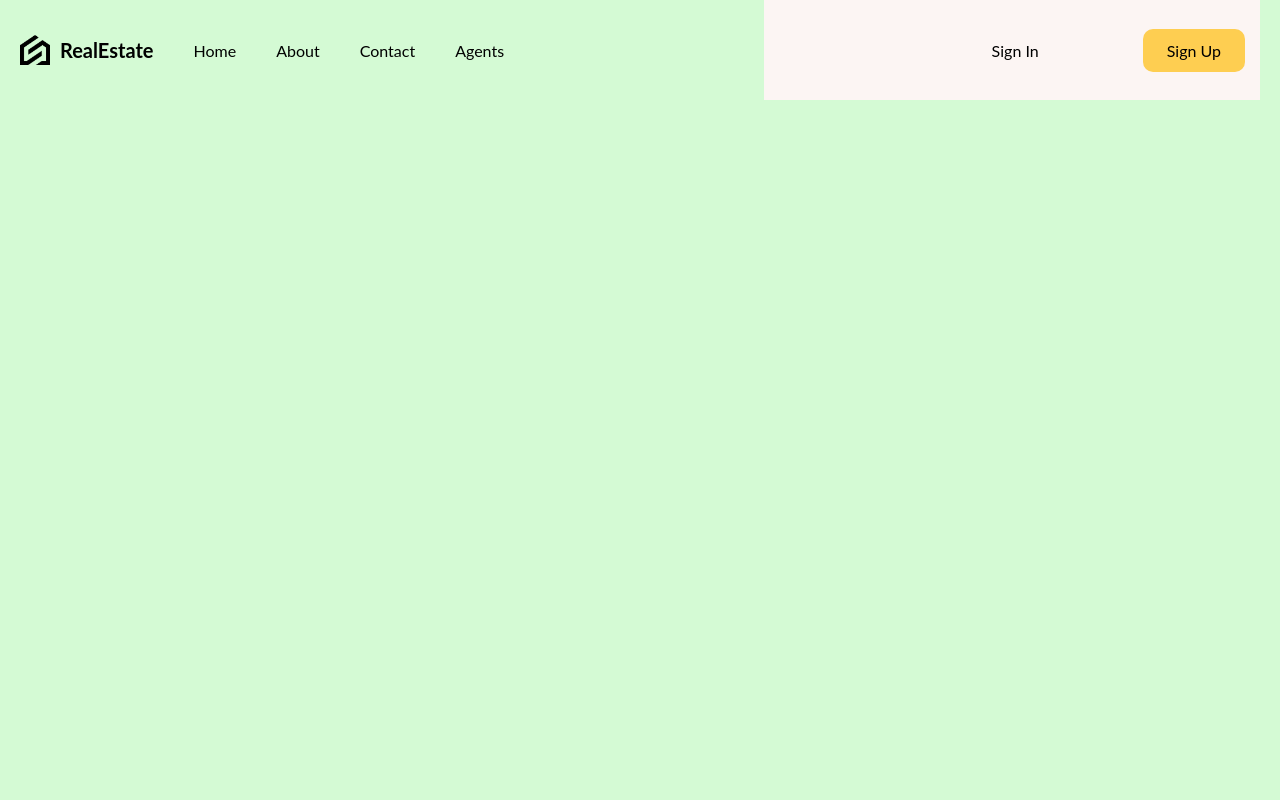
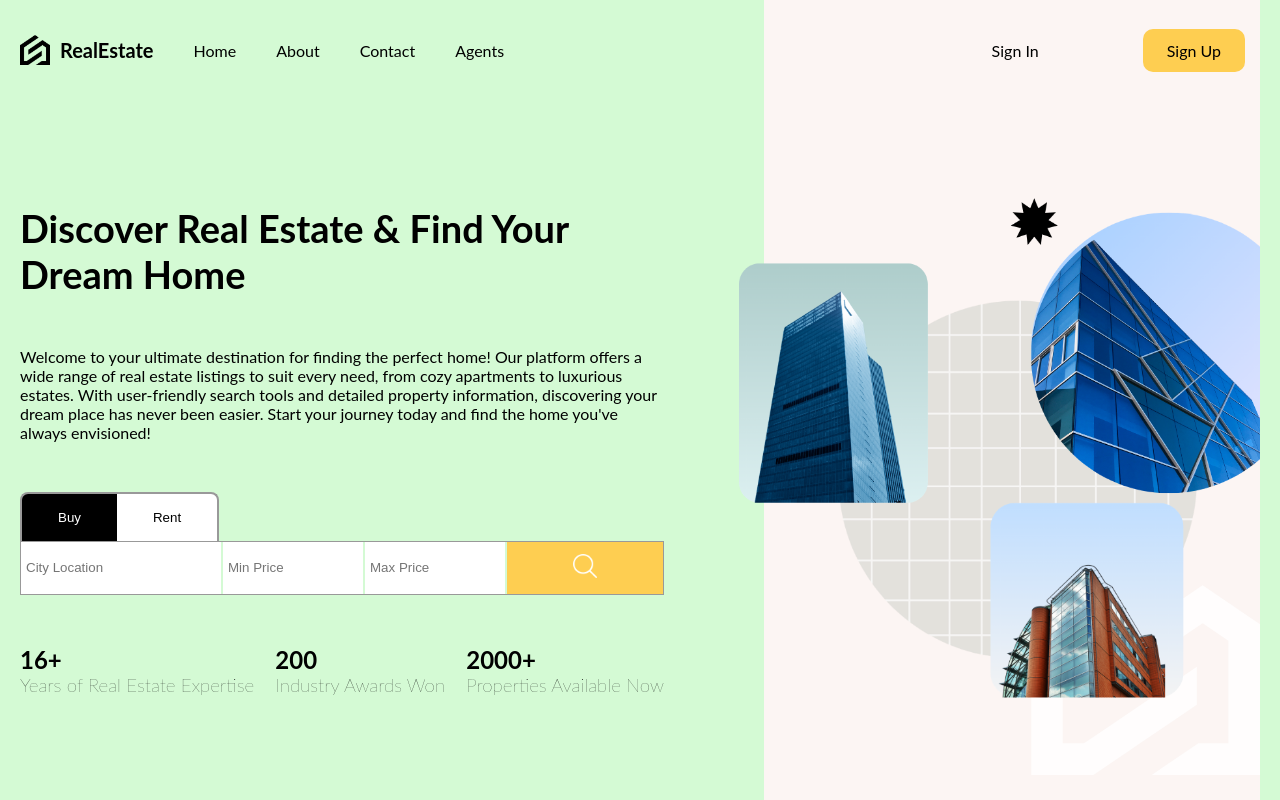
Before and after one commit to Gaurav237/Real-Estate-App, a React (Vite) app in the folder frontend/: page / in a window 1280 px wide. Shown: the top 800 px of the page. Built offline with nearby package versions, Linux system fonts and the light colour scheme.

Commit message:
search bar designed

```diff
--- a/frontend/src/App.jsx
+++ b/frontend/src/App.jsx
@@ -1,12 +1,18 @@
+import './layout.scss'
 import Navbar from './components/navbar/Navbar'
-import './layout.scss'
+import HomePage from './routes/homePage/HomePage'
 
 
 function App() {
 
   return (
     <div className="layout">
-      <Navbar />
+      <div className='navbar'>
+        <Navbar />
+      </div>
+      <div className='content'>
+        <HomePage />
+      </div>
     </div>
   )
 }
--- /dev/null
+++ b/frontend/src/components/searchbar/SearchBar.jsx
@@ -0,0 +1,55 @@
+import React, { useState } from "react";
+import "./searchbar.scss";
+
+const types = ["buy", "rent"];
+
+const SearchBar = () => {
+  const [query, setQuery] = useState({
+    type: "buy",
+    location: "",
+    minPrice: 0,
+    maxPrice: 0,
+  });
+
+  const switchType = (val) => {
+    setQuery((prev) => ({ ...prev, type: val }));
+  };
+
+  return (
+    <div className="search-bar">
+      <div className="type">
+        {types.map((type) => (
+          <button
+            key={type}
+            onClick={() => switchType(type)}
+            className={query.type === type ? "active" : ""}
+          >
+            {type}
+          </button>
+        ))}
+      </div>
+      <form>
+        <input type="text" name="location" placeholder="City Location" />
+        <input
+          type="number"
+          name="minPrice"
+          min={0}
+          max={10000000}
+          placeholder="Min Price"
+        />
+        <input
+          type="number"
+          name="maxPrice"
+          min={0}
+          max={10000000}
+          placeholder="Max Price"
+        />
+        <button>
+          <img src="/search.png" alt="search" />
+        </button>
+      </form>
+    </div>
+  );
+};
+
+export default SearchBar;
--- /dev/null
+++ b/frontend/src/components/searchbar/searchbar.scss
@@ -0,0 +1,98 @@
+@import "../../responsive.scss";
+
+.search-bar {
+  .type {
+
+    button {
+      padding: 16px 36px;
+      border: 2px solid #999;
+      border-bottom: none;
+      cursor: pointer;
+      background-color: white;
+      text-transform: capitalize;
+
+      @include sm {
+        border-bottom: 2px solid #999;
+      }
+
+      &.active {
+        background-color: black;
+        color: white;
+      }
+
+      &:first-child {
+        border-top-left-radius: 8px;
+        border-right: 0px;
+      }
+
+      &:last-child {
+        border-top-right-radius: 8px;
+        border-left: 0px;
+      }
+    }
+  }
+
+  form {
+    border: 1px solid #999;
+    display: flex;
+    justify-content: space-between;
+    height: 54px;
+    gap: 2px;
+
+    @include sm {
+        display: flex;
+        flex-direction: column;
+        border: none;
+    }
+
+    input {
+      border: none;
+      padding: 0px 10px;
+      width: 200px;
+
+      @include lg {
+        padding: 0px 5px;
+
+        &:nth-child(2),
+        &:nth-child(3) {
+          width: 140px;
+        }
+      }
+
+      @include md {
+        width: 200px;
+
+        &:nth-child(2),
+        &:nth-child(3) {
+          width: 180px;
+        }
+      }
+
+      @include sm {
+        width: auto;
+        &:nth-child(2),
+        &:nth-child(3) {
+          width: auto;
+        }
+        padding: 20px;
+        border: 1px solid #999;
+      }
+    }
+
+    button {
+      flex: 1;
+      border: none;
+      background-color: #fece51;
+      cursor: pointer;
+
+      @include sm {
+        padding: 10px;
+      }
+
+      img {
+        width: 24px;
+        height: 24px;
+      }
+    }
+  }
+}
--- a/frontend/src/layout.scss
+++ b/frontend/src/layout.scss
@@ -7,6 +7,8 @@
     margin: auto;
     padding-left: 20px;
     padding-right: 20px;
+    display: flex;
+    flex-direction: column;
 
     @include lg {
         background-color: rgb(212, 250, 212);
@@ -20,4 +22,9 @@
         background-color: rgb(248, 217, 217);
         max-width: 640px;
     }
+
+    .content {
+        // height: calc(100vh - 100px);
+        flex: 1;
+    }
 }
--- /dev/null
+++ b/frontend/src/routes/homePage/HomePage.jsx
@@ -0,0 +1,40 @@
+import React from 'react'
+import './homepage.scss'
+import SearchBar from '../../components/searchbar/SearchBar'
+
+const HomePage = () => {
+  return (
+    <div className='homepage'>
+      <div className='text-container'>
+        <div className='wrapper'>
+          <h1 className='title'>
+            Discover Real Estate & Find Your Dream Home
+          </h1>
+          <p>
+            Welcome to your ultimate destination for finding the perfect home! Our platform offers a wide range of real estate listings to suit every need, from cozy apartments to luxurious estates. With user-friendly search tools and detailed property information, discovering your dream place has never been easier. Start your journey today and find the home you've always envisioned!
+          </p>
+          <SearchBar />
+          <div className="boxes">
+            <div className="box">
+              <h2>16+</h2>
+              <h3>Years of Real Estate Expertise</h3>
+            </div>
+            <div className="box">
+              <h2>200</h2>
+              <h3>Industry Awards Won</h3>
+            </div>
+            <div className="box">
+              <h2>2000+</h2>
+              <h3>Properties Available Now</h3>
+            </div>
+          </div>
+        </div>
+      </div>
+      <div className='img-container'>
+        <img src="/bg.png" alt="Background" />
+      </div>
+    </div>
+  )
+}
+
+export default HomePage
--- /dev/null
+++ b/frontend/src/routes/homePage/homepage.scss
@@ -0,0 +1,66 @@
+@import "../../responsive.scss";
+
+.homepage {
+  display: flex;
+  height: 100%;
+
+  .text-container {
+    flex: 3;
+
+    .wrapper {
+      padding-right: 100px;
+      display: flex;
+      flex-direction: column;
+      justify-content: center;
+      height: 100%;
+      gap: 50px;
+
+      @include sm {
+        justify-content: flex-start;
+      }
+
+      .title {
+        font-size: 62px;
+
+        @include lg {
+          font-size: 38px;
+        }
+      }
+
+      .boxes {
+        display: flex;
+        justify-content: space-between;
+
+        h3 {
+          font-weight: lighter;
+        }
+
+        @include sm {
+          display: none;
+        }
+      }
+    }
+  }
+
+  .img-container {
+    flex: 2;
+    background-color: #fcf5f3;
+    position: relative;
+    display: flex;
+    align-items: center;
+
+    img {
+      width: 115%;
+      position: absolute;
+      right: 0;
+
+      @include lg {
+        width: 105%;
+      }
+    }
+
+    @include md {
+      display: none;
+    }
+  }
+}
```
Also changed, not shown: frontend/public/bg.png (added), frontend/public/search.png (added).
